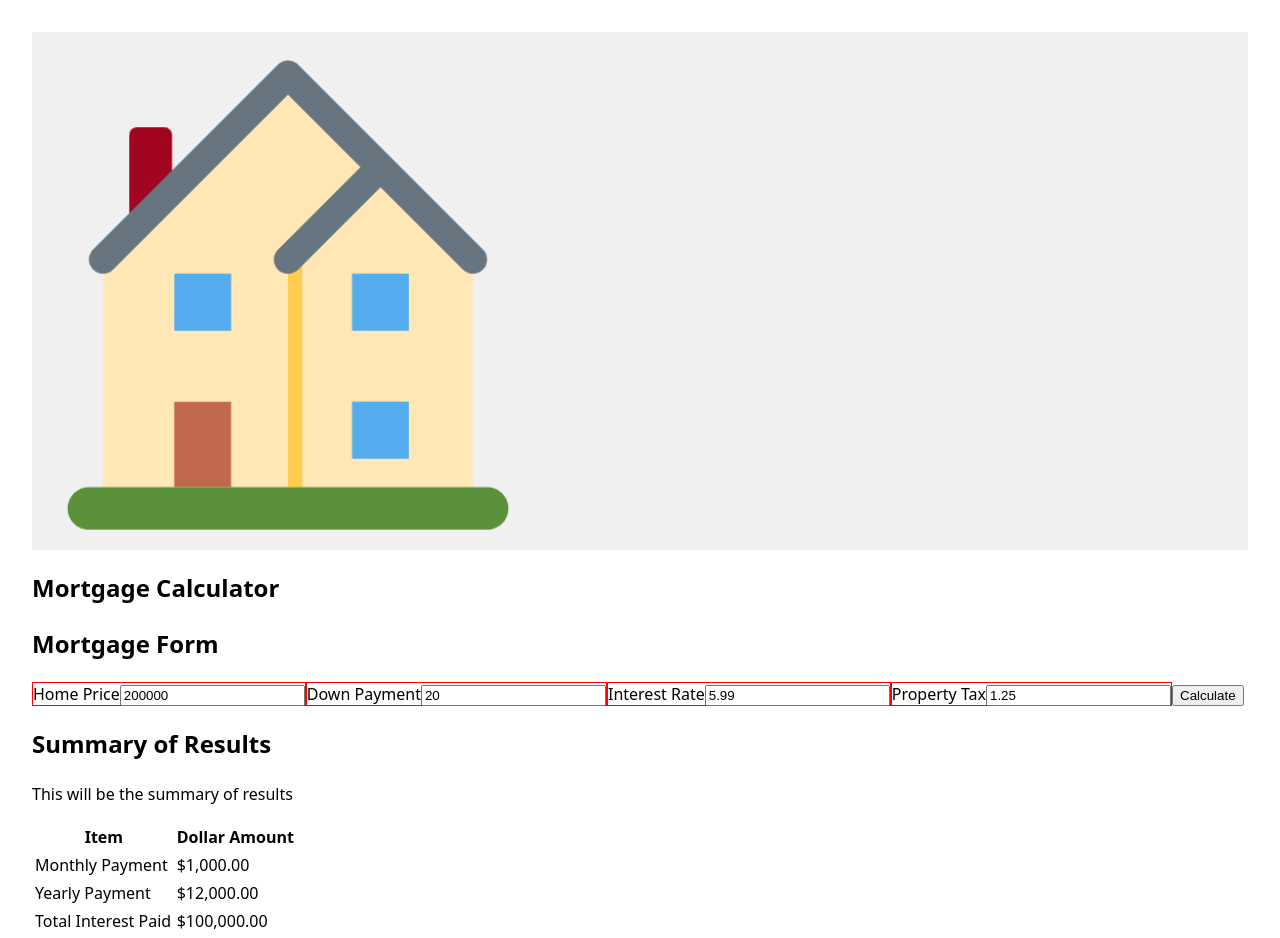
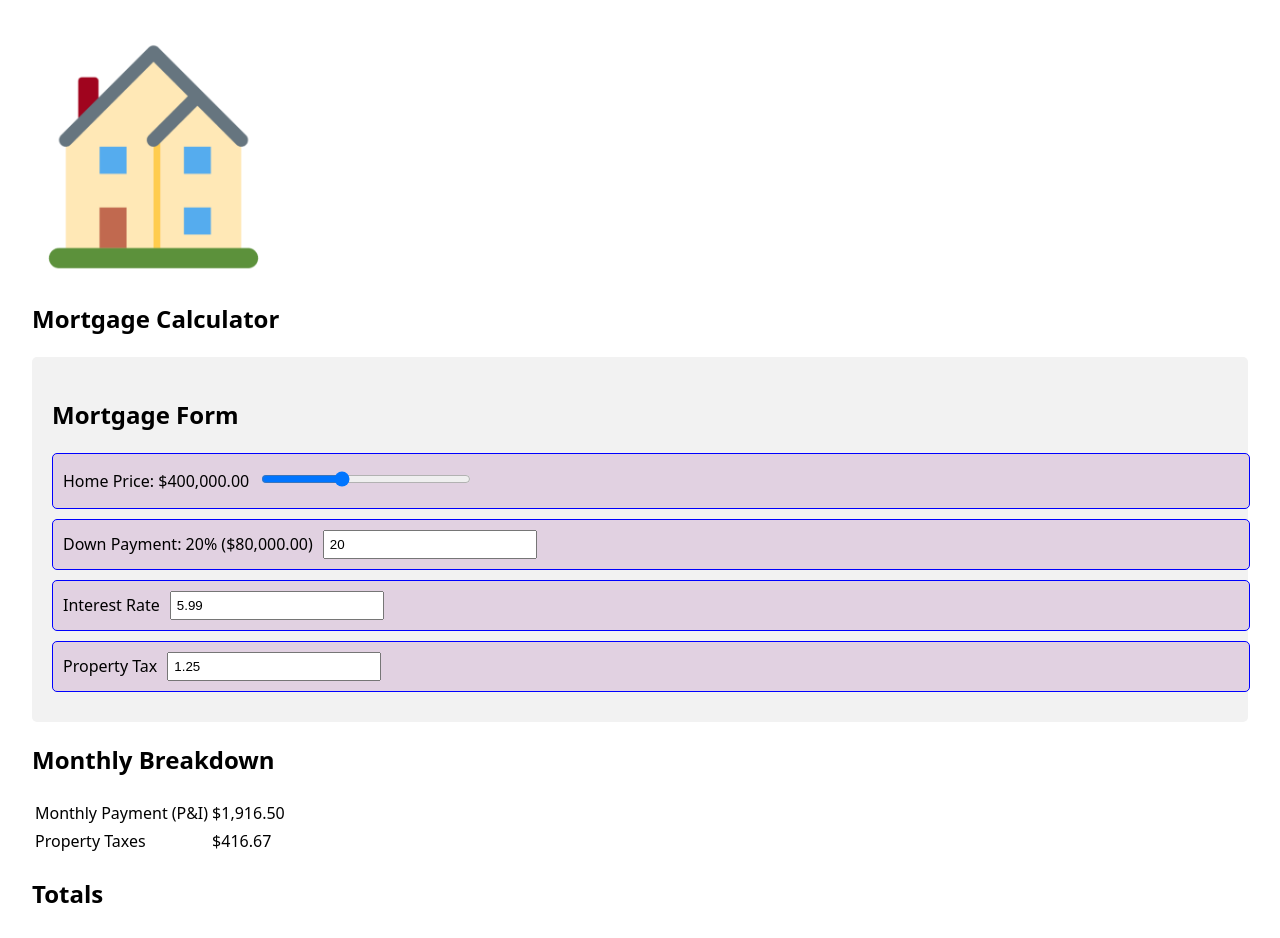
Before and after one commit to jshapi4/mortgage-calculator, a React (Vite) app: page / in a window 1280 px wide. Shown: the top 938 px of the page. Built offline with nearby package versions, Linux system fonts and the light colour scheme.

Commit message:
styles added for form, logic established

```diff
--- a/src/App.css
+++ b/src/App.css
@@ -1,27 +1,4 @@
-.counter {
-  font-size: 24px;
-  padding: 5px 10px;
-  border-radius: 5px;
-  color: var(--text);
-  background: var(--bg);
-  border: 2px solid transparent;
-  transition: border-color 0.3s;
-  margin-bottom: 24px;
-
-  &:hover {
-    border-color: black;
-  }
-  &:focus-visible {
-    outline: 2px solid var(--text);
-    outline-offset: 2px;
-  }
+.hero img {
+  width: 20%;
+  height: auto;
 }
-
-.hero {
-  position: relative;
-  background-color: #f0f0f0;
-}
-
-label {
-  border: 1px solid red;
-}
--- a/src/App.jsx
+++ b/src/App.jsx
@@ -1,10 +1,58 @@
 import houseLogo from "./assets/house.png";
+import { useState } from "react";
 import "./App.css";
+import "./MortgageForm.css";
 import MortgageForm from "./components/MortgageForm";
 import ResultsSummary from "./components/ResultsSummary";
-import "./utils/mortgageCalc.js";
+import {
+  calculateMonthlyPayment,
+  calculateMonthlyPropertyTax,
+  calculateTotalInterestPaid,
+  calculateTotalAmountPaid,
+  calculatePMI,
+} from "./utils/mortgageCalc";
 
 function App() {
+  const [formData, setFormData] = useState({
+    homePrice: 400000,
+    downPayment: 20,
+    interestRate: 5.99,
+    propertyTax: 1.25,
+  });
+
+  const principal =
+    formData.homePrice - (formData.homePrice * formData.downPayment) / 100;
+  const monthlyPayment = calculateMonthlyPayment(
+    principal,
+    formData.interestRate,
+  );
+  const totalInterestPaid = calculateTotalInterestPaid(
+    monthlyPayment,
+    principal,
+  );
+  const totalAmountPaid = calculateTotalAmountPaid(monthlyPayment);
+
+  const monthlyPropertyTax = calculateMonthlyPropertyTax(
+    formData.homePrice,
+    formData.propertyTax,
+  );
+
+  const monthlyPMI = calculatePMI(principal, formData.downPayment);
+
+  const results = {
+    monthlyPayment,
+    monthlyPropertyTax,
+    monthlyPMI,
+    totalInterestPaid,
+    totalAmountPaid,
+    principal,
+  };
+
+  const handleInputChange = (e) => {
+    const { name, value } = e.target;
+    setFormData((prev) => ({ ...prev, [name]: value }));
+  };
+
   return (
     <>
       <section id="center">
@@ -14,8 +62,8 @@ function App() {
         <div>
           <h1>Mortgage Calculator</h1>
         </div>
-        <MortgageForm />
-        <ResultsSummary />
+        <MortgageForm formData={formData} onInputChange={handleInputChange} />
+        <ResultsSummary results={results} />
       </section>
     </>
   );
--- /dev/null
+++ b/src/MortgageForm.css
@@ -0,0 +1,22 @@
+.form-box {
+  border-radius: 5px;
+  background-color: #f2f2f2;
+  padding: 20px;
+}
+
+.form-box label {
+  width: 100%;
+  display: flex;
+  align-items: center;
+  gap: 10px;
+  padding: 10px;
+  border: 1px solid blue;
+  border-radius: 5px;
+  background-color: rgb(225, 209, 225);
+  margin: 0 0 10px 0;
+}
+
+.form-box input {
+  width: 200px;
+  padding: 5px;
+}
--- a/src/components/MortgageForm.jsx
+++ b/src/components/MortgageForm.jsx
@@ -1,30 +1,39 @@
-import { useState } from "react";
-
-function MortgageForm() {
-  const [homePrice, setHomePrice] = useState(200000);
-  const [downPayment, setDownPayment] = useState(20);
-  const [interestRate, setInterestRate] = useState(5.99);
-  const [propertyTax, setPropertyTax] = useState(1.25);
+function MortgageForm({ formData, onInputChange }) {
+  const formatCurrency = (value) => {
+    return new Intl.NumberFormat("en-US", {
+      style: "currency",
+      currency: "USD",
+    }).format(value);
+  };
 
   return (
     <>
+      <div className="form-box">
         <h2>Mortgage Form</h2>
         <label>
-        Home Price
+          Home Price: {formatCurrency(formData.homePrice)}
+          <div>
             <input
-          type="number"
+              type="range"
               name="homePrice"
-          value={homePrice}
-          onChange={(e) => setHomePrice(e.target.value)}
+              min="50000"
+              max="1000000"
+              step="5000"
+              value={formData.homePrice}
+              onChange={onInputChange}
             />
+          </div>
         </label>
         <label>
-        Down Payment
+          Down Payment: {formData.downPayment}% (
+          {formatCurrency((formData.downPayment * formData.homePrice) / 100)})
           <input
             type="number"
             name="downPayment"
-          value={downPayment}
-          onChange={(e) => setDownPayment(e.target.value)}
+            min="0"
+            max="100"
+            value={formData.downPayment}
+            onChange={onInputChange}
           />
         </label>
 
@@ -34,11 +43,9 @@ function MortgageForm() {
             type="number"
             name="interestRate"
             step="0.01"
-          value={interestRate}
-          onChange={(e) => setInterestRate(e.target.value)}
-          onBlur={(e) =>
-            setInterestRate(parseFloat(e.target.value || 0).toFixed(2))
-          }
+            min="0"
+            value={formData.interestRate}
+            onChange={onInputChange}
           />
         </label>
         <label>
@@ -47,14 +54,12 @@ function MortgageForm() {
             type="number"
             name="propertyTax"
             step="0.01"
-          value={propertyTax}
-          onChange={(e) => setPropertyTax(e.target.value)}
-          onBlur={(e) =>
-            setPropertyTax(parseFloat(e.target.value || 0).toFixed(2))
-          }
+            min="0"
+            value={formData.propertyTax}
+            onChange={onInputChange}
           />
         </label>
-      <button>Calculate</button>
+      </div>
     </>
   );
 }
--- a/src/components/ResultsSummary.jsx
+++ b/src/components/ResultsSummary.jsx
@@ -1,33 +1,72 @@
-function ResultsSummary() {
+function ResultsSummary({ results }) {
+  if (!results)
+    return <p>Enter mortgage details and press calculate to see results</p>;
   return (
     <>
-      <h2>Summary of Results</h2>
-      <p>This will be the summary of results</p>
+      <h2>Monthly Breakdown</h2>
       <table>
         <tbody>
           <tr>
-            <th>Item</th>
-            <th>Dollar Amount</th>
+            <td>Monthly Payment (P&I)</td>
+            <td>
+              {parseFloat(results.monthlyPayment).toLocaleString("en-US", {
+                style: "currency",
+                currency: "USD",
+              })}
+            </td>
           </tr>
           <tr>
-            <td>Monthly Payment</td>
-            <td>$1,000.00</td>
+            <td>Property Taxes</td>
+            <td>
+              {parseFloat(results.monthlyPropertyTax).toLocaleString("en-US", {
+                style: "currency",
+                currency: "USD",
+              })}
+            </td>
           </tr>
-          <tr>
-            <td>Yearly Payment</td>
-            <td>$12,000.00</td>
-          </tr>
+          {results.monthlyPMI > 0 && (
+            <tr>
+              <td>PMI</td>
+              <td>
+                {parseFloat(results.monthlyPMI).toLocaleString("en-US", {
+                  style: "currency",
+                  currency: "USD",
+                })}
+              </td>
+            </tr>
+          )}
+        </tbody>
+      </table>
+
+      <h2>Totals</h2>
+      <table>
+        <tbody>
           <tr>
             <td>Total Interest Paid</td>
-            <td>$100,000.00</td>
+            <td>
+              {parseFloat(results.totalInterestPaid).toLocaleString("en-US", {
+                style: "currency",
+                currency: "USD",
+              })}
+            </td>
           </tr>
           <tr>
             <td>Total Amount Paid</td>
-            <td>$300,000.00</td>
+            <td>
+              {parseFloat(results.totalAmountPaid).toLocaleString("en-US", {
+                style: "currency",
+                currency: "USD",
+              })}
+            </td>
           </tr>
           <tr>
             <td>Total Principal</td>
-            <td>$200,000.00</td>
+            <td>
+              {parseFloat(results.principal).toLocaleString("en-US", {
+                style: "currency",
+                currency: "USD",
+              })}
+            </td>
           </tr>
         </tbody>
       </table>
--- a/src/index.css
+++ b/src/index.css
@@ -1,15 +1,8 @@
 :root {
-  --text: black;
-  --text-h: #08060d;
-  --sans: system-ui, "Segoe UI", Roboto, sans-serif;
-  --heading: system-ui, "Segoe UI", Roboto, sans-serif;
-  --mono: ui-monospace, Consolas, monospace;
-
   font-family: system-ui, Avenir, Helvetica, Arial, sans-serif;
   line-height: 1.5;
   font-weight: 400;
   color-scheme: light dark;
-  color: var(--text);
   background: white;
 
   text-rendering: optimizeLegibility;
--- a/src/utils/mortgageCalc.js
+++ b/src/utils/mortgageCalc.js
@@ -12,6 +12,11 @@ function calculateMonthlyPayment(principal, annualInterestRate) {
   return payment.toFixed(2);
 }
 
+function calculateMonthlyPropertyTax(homePrice, propertyTaxRate) {
+  const monthlyPropertyTax = (homePrice * (propertyTaxRate / 100)) / 12;
+  return monthlyPropertyTax.toFixed(2);
+}
+
 function calculateTotalInterestPaid(monthlyPayment, principal) {
   const totalPaid = monthlyPayment * numberOfPayments;
   const totalInterest = totalPaid - principal;
@@ -22,10 +27,20 @@ function calculateTotalAmountPaid(monthlyPayment) {
   return (monthlyPayment * numberOfPayments).toFixed(2);
 }
 
+function calculatePMI(principal, downPaymentPercentage) {
+  if (downPaymentPercentage >= 20) {
+    return 0;
+  }
+  //TODO: Implement PMI calculation based on the loan amount and down payment percentage
+  return (0.005 * principal) / 12;
+}
+
 export {
   calculateMonthlyPayment,
+  calculateMonthlyPropertyTax,
   calculateTotalInterestPaid,
   calculateTotalAmountPaid,
+  calculatePMI,
 };
 
 var sample1 = calculateMonthlyPayment(200000, 5.99);
@@ -34,3 +49,5 @@ var sample2 = calculateTotalInterestPaid(sample1, 200000);
 console.log("Total Interest Paid: ", sample2);
 var sample3 = calculateTotalAmountPaid(sample1);
 console.log("Total Amount Paid: ", sample3);
+var sample4 = calculateMonthlyPropertyTax(200000, 1.25);
+console.log("Monthly Property Tax: ", sample4);
```
Lines whose indentation alone changed are shown as unchanged.
